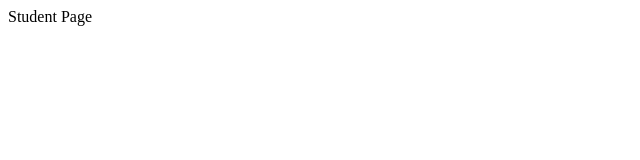
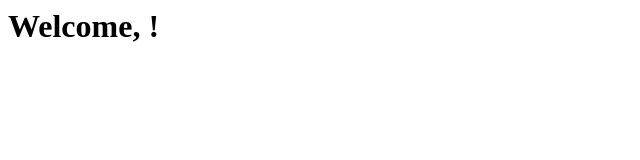
Before and after one commit to mayarrekmani/Soen287GroupProject, a plain HTML site: page studentPage.html in a window 1280 px wide. Shown: the whole page, without its empty margins (0-640 px from the left). Drawn offline with Linux system fonts and the light colour scheme.

Commit message:
Forgot to add the welcome to student

```diff
--- a/studentPage.html
+++ b/studentPage.html
@@ -1,5 +1,10 @@
 <html>
-    <p style="color: black;">
-        Student Page
-    </p>
+  <body>
+    <h1>Welcome, <span id="displayName"></span>!</h1>
+    <script>
+      //still have to fix this it isnt working
+      const username = localStorage.getItem("username");
+      document.getElementById("displayName").textContent = username;
+    </script>
+  </body>
 </html>
```
